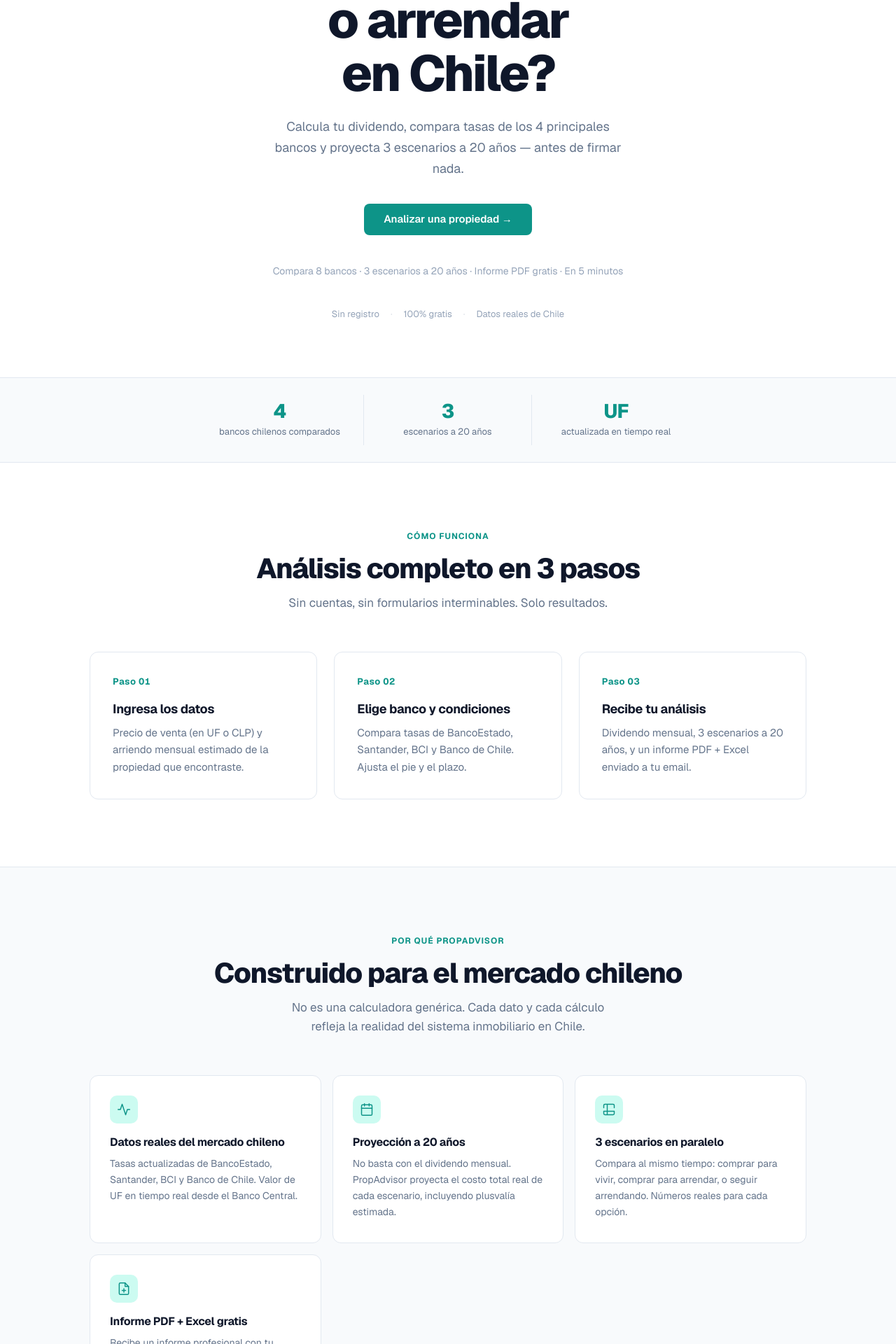
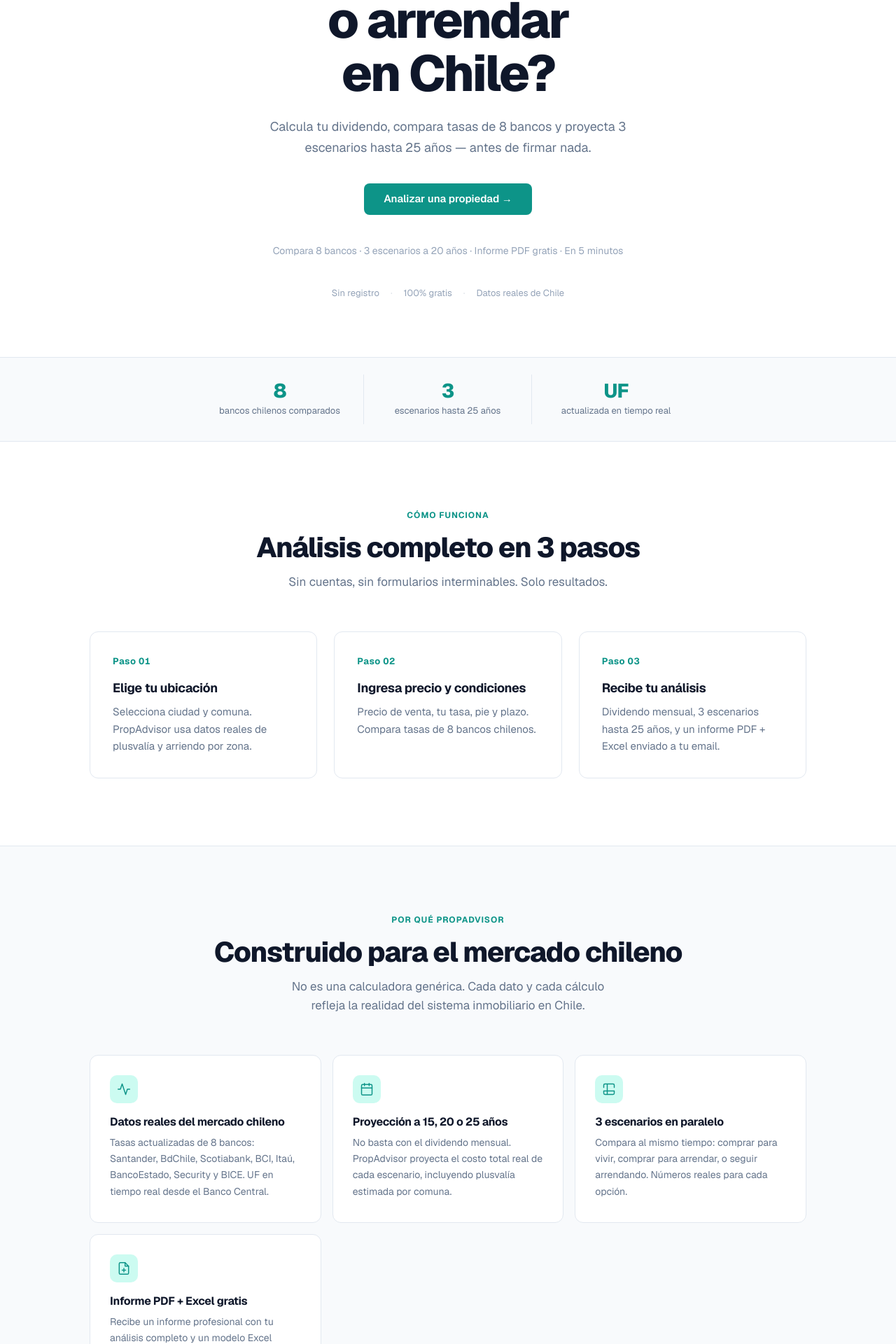
Before and after one commit to Luisfe1993/propadvisor-cl, a Next.js app: page / in a window 1280 px wide. Shown: the part 291-2211 px from the top of the page at 70% size. Built offline with nearby package versions, Linux system fonts and the light colour scheme; no server answers.

Commit message:
fix: update landing to 8 banks, flexible projections, city/comuna first in calculator, default manual rate, tighter guide spacing

```diff
--- a/app/calcular/page.tsx
+++ b/app/calcular/page.tsx
@@ -85,7 +85,7 @@ export default function CalcularPage() {
   const [loanTerm, setLoanTerm]         = useState(20);
   const [selectedBankId, setSelectedBankId] = useState("santander");
   const [monthlyCosts, setMonthlyCosts] = useState(200000);
-  const [rateMode, setRateMode]         = useState<RateMode>("referential");
+  const [rateMode, setRateMode]         = useState<RateMode>("manual");
   const [manualRate, setManualRate]      = useState("");
   const [manualBankName, setManualBankName] = useState("");
   const [hasPreApproval, setHasPreApproval] = useState(false);
@@ -264,73 +264,7 @@ export default function CalcularPage() {
               </legend>
               <div style={{ marginTop: "20px", display: "flex", flexDirection: "column", gap: "16px" }}>
 
-                {/* Price */}
-                <div>
-                  <label htmlFor="price-input" style={labelSx}>
-                    Precio de venta <span aria-label="obligatorio">*</span>
-                  </label>
-                  <div style={{ display: "flex", gap: "8px" }}>
-                    <input
-                      id="price-input"
-                      type="text"
-                      inputMode="numeric"
-                      value={priceRaw}
-                      onChange={(e) => setPriceRaw(e.target.value)}
-                      placeholder={priceCurrency === "UF" ? "Ej: 3200" : "Ej: 120000000"}
-                      style={{ ...inputSx, flex: 1 }}
-                      onFocus={onFocus}
-                      onBlur={onBlur}
-                    />
-                    <select
-                      value={priceCurrency}
-                      onChange={(e) => setPriceCurrency(e.target.value as InputCurrency)}
-                      aria-label="Moneda del precio"
-                      style={{ ...inputSx, width: "80px", cursor: "pointer" }}
-                      onFocus={onFocus}
-                      onBlur={onBlur}
-                    >
-                      <option value="UF">UF</option>
-                      <option value="CLP">CLP</option>
-                    </select>
-                  </div>
-                  {priceCLP > 0 && (
-                    <p style={{ fontSize: "12px", color: "var(--accent)", marginTop: "5px", fontWeight: 600 }}>
-                      ≈ {priceCurrency === "UF" ? formatCLP(priceCLP) : `UF ${priceUF.toLocaleString("es-CL", { maximumFractionDigits: 0 })}`}
-                      {" · "}UF actual: {ufValue.toLocaleString("es-CL")}
-                    </p>
-                  )}
-                </div>
-
-                {/* Estimated monthly rent */}
-                <div>
-                  <label htmlFor="rent-input" style={labelSx}>
-                    Arriendo mensual estimado (CLP)
-                  </label>
-                  <input
-                    id="rent-input"
-                    type="text"
-                    inputMode="numeric"
-                    value={rentRaw}
-                    onChange={(e) => setRentRaw(e.target.value)}
-                    placeholder={suggestedRent > 0 ? `Sugerido: ${suggestedRent.toLocaleString("es-CL")}` : "Ej: 450000"}
-                    style={inputSx}
-                    onFocus={onFocus}
-                    onBlur={onBlur}
-                  />
-                  {rentCLP === 0 && suggestedRent > 0 && (
-                    <p style={{ fontSize: "12px", color: "var(--accent)", marginTop: "5px", fontWeight: 600 }}>
-                      Usando estimación: {formatCLP(suggestedRent)}/mes (cap rate {(comunaCapRate * 100).toFixed(1)}% {comunaInfo?.label || ""})
-                    </p>
-                  )}
-                  {effectiveRent > 0 && priceCLP > 0 && (
-                    <p style={{ fontSize: "12px", color: "var(--text-muted)", marginTop: "5px" }}>
-                      Rentabilidad bruta: <strong style={{ color: rentalYield >= 5 ? "#16a34a" : "var(--text-secondary)" }}>{rentalYield.toFixed(1)}%</strong> anual
-                      {rentalYield >= 5 ? " — buen retorno" : rentalYield >= 4 ? " — retorno aceptable" : " — retorno bajo"}
-                    </p>
-                  )}
-                </div>
-
-                {/* City */}
+                {/* City — FIRST so comuna context drives everything */}
                 <div>
                   <label htmlFor="city-select" style={labelSx}>Ciudad</label>
                   <select
@@ -403,6 +337,72 @@ export default function CalcularPage() {
                     {comunaInfo.metro && <p style={{ fontSize: "10px", color: "var(--accent)", marginTop: "4px", fontWeight: 600 }}>🚇 Conectividad metro/transporte público</p>}
                   </div>
                 )}
+
+                {/* Price */}
+                <div>
+                  <label htmlFor="price-input" style={labelSx}>
+                    Precio de venta <span aria-label="obligatorio">*</span>
+                  </label>
+                  <div style={{ display: "flex", gap: "8px" }}>
+                    <input
+                      id="price-input"
+                      type="text"
+                      inputMode="numeric"
+                      value={priceRaw}
+                      onChange={(e) => setPriceRaw(e.target.value)}
+                      placeholder={priceCurrency === "UF" ? "Ej: 3200" : "Ej: 120000000"}
+                      style={{ ...inputSx, flex: 1 }}
+                      onFocus={onFocus}
+                      onBlur={onBlur}
+                    />
+                    <select
+                      value={priceCurrency}
+                      onChange={(e) => setPriceCurrency(e.target.value as InputCurrency)}
+                      aria-label="Moneda del precio"
+                      style={{ ...inputSx, width: "80px", cursor: "pointer" }}
+                      onFocus={onFocus}
+                      onBlur={onBlur}
+                    >
+                      <option value="UF">UF</option>
+                      <option value="CLP">CLP</option>
+                    </select>
+                  </div>
+                  {priceCLP > 0 && (
+                    <p style={{ fontSize: "12px", color: "var(--accent)", marginTop: "5px", fontWeight: 600 }}>
+                      ≈ {priceCurrency === "UF" ? formatCLP(priceCLP) : `UF ${priceUF.toLocaleString("es-CL", { maximumFractionDigits: 0 })}`}
+                      {" · "}UF actual: {ufValue.toLocaleString("es-CL")}
+                    </p>
+                  )}
+                </div>
+
+                {/* Estimated monthly rent */}
+                <div>
+                  <label htmlFor="rent-input" style={labelSx}>
+                    Arriendo mensual estimado (CLP)
+                  </label>
+                  <input
+                    id="rent-input"
+                    type="text"
+                    inputMode="numeric"
+                    value={rentRaw}
+                    onChange={(e) => setRentRaw(e.target.value)}
+                    placeholder={suggestedRent > 0 ? `Sugerido: ${suggestedRent.toLocaleString("es-CL")}` : "Ej: 450000"}
+                    style={inputSx}
+                    onFocus={onFocus}
+                    onBlur={onBlur}
+                  />
+                  {rentCLP === 0 && suggestedRent > 0 && (
+                    <p style={{ fontSize: "12px", color: "var(--accent)", marginTop: "5px", fontWeight: 600 }}>
+                      Usando estimación: {formatCLP(suggestedRent)}/mes (cap rate {(comunaCapRate * 100).toFixed(1)}% {comunaInfo?.label || ""})
+                    </p>
+                  )}
+                  {effectiveRent > 0 && priceCLP > 0 && (
+                    <p style={{ fontSize: "12px", color: "var(--text-muted)", marginTop: "5px" }}>
+                      Rentabilidad bruta: <strong style={{ color: rentalYield >= 5 ? "#16a34a" : "var(--text-secondary)" }}>{rentalYield.toFixed(1)}%</strong> anual
+                      {rentalYield >= 5 ? " — buen retorno" : rentalYield >= 4 ? " — retorno aceptable" : " — retorno bajo"}
+                    </p>
+                  )}
+                </div>
 
                 {/* Property purpose */}
                 <div>
--- a/app/guia/GuiaSections.tsx
+++ b/app/guia/GuiaSections.tsx
@@ -91,8 +91,8 @@ export function ScrollspyNav({ active }: { active: string }) {
       </nav>
 
       {/* Mobile — horizontal pill bar */}
-      <nav aria-label="Secciones" className="lg:hidden sticky top-16 z-30 bg-white/90 backdrop-blur-md border-b border-[var(--border)] -mx-6 px-6 py-3 mb-8">
-        <div className="flex gap-2 overflow-x-auto scrollbar-hide pb-1">
+      <nav aria-label="Secciones" className="lg:hidden sticky top-14 z-30 bg-white/95 backdrop-blur-md border-b border-[var(--border)] -mx-6 px-4 py-2 mb-6">
+        <div className="flex gap-1.5 overflow-x-auto scrollbar-hide pb-0.5">
           {tocItems.map((item, i) => (
             <a
               key={item.id}
@@ -148,14 +148,14 @@ function Section({ id, number, title, children }: {
   children: React.ReactNode;
 }) {
   return (
-    <section id={id} className="scroll-mt-24 mb-20">
+    <section id={id} className="scroll-mt-24 mb-12 sm:mb-16">
       {/* Section header */}
-      <div className="flex items-center gap-4 mb-8">
+      <div className="flex items-center gap-4 mb-6">
         <span className="flex-shrink-0 w-10 h-10 bg-[var(--accent)] text-white rounded-xl flex items-center justify-center text-sm font-bold shadow-sm">
           {number}
         </span>
         <div className="flex-1">
-          <h2 className="text-2xl sm:text-3xl font-bold text-[var(--text-primary)] tracking-tight">
+          <h2 className="text-xl sm:text-2xl lg:text-3xl font-bold text-[var(--text-primary)] tracking-tight">
             {title}
           </h2>
         </div>
--- a/app/page.tsx
+++ b/app/page.tsx
@@ -176,12 +176,12 @@ const features = [
   {
     Icon: ChartIcon,
     title: "Datos reales del mercado chileno",
-    desc: "Tasas actualizadas de BancoEstado, Santander, BCI y Banco de Chile. Valor de UF en tiempo real desde el Banco Central.",
+    desc: "Tasas actualizadas de 8 bancos: Santander, BdChile, Scotiabank, BCI, Itaú, BancoEstado, Security y BICE. UF en tiempo real desde el Banco Central.",
   },
   {
     Icon: CalendarIcon,
-    title: "Proyección a 20 años",
-    desc: "No basta con el dividendo mensual. PropAdvisor proyecta el costo total real de cada escenario, incluyendo plusvalía estimada.",
+    title: "Proyección a 15, 20 o 25 años",
+    desc: "No basta con el dividendo mensual. PropAdvisor proyecta el costo total real de cada escenario, incluyendo plusvalía estimada por comuna.",
   },
   {
     Icon: CompareIcon,
@@ -272,8 +272,8 @@ export default function Home() {
               margin: "0 auto 36px",
             }}
           >
-            Calcula tu dividendo, compara tasas de los 4 principales bancos
-            y proyecta 3 escenarios a 20 años — antes de firmar nada.
+            Calcula tu dividendo, compara tasas de 8 bancos
+            y proyecta 3 escenarios hasta 25 años — antes de firmar nada.
           </p>
 
           {/* CTAs */}
@@ -343,8 +343,8 @@ export default function Home() {
           }}
         >
           {[
-            { value: "4", label: "bancos chilenos comparados" },
-            { value: "3", label: "escenarios a 20 años" },
+            { value: "8", label: "bancos chilenos comparados" },
+            { value: "3", label: "escenarios hasta 25 años" },
             { value: "UF", label: "actualizada en tiempo real" },
           ].map((stat, i) => (
             <div
@@ -422,18 +422,18 @@ export default function Home() {
             {[
               {
                 n: "01",
-                title: "Ingresa los datos",
-                desc: "Precio de venta (en UF o CLP) y arriendo mensual estimado de la propiedad que encontraste.",
+                title: "Elige tu ubicación",
+                desc: "Selecciona ciudad y comuna. PropAdvisor usa datos reales de plusvalía y arriendo por zona.",
               },
               {
                 n: "02",
-                title: "Elige banco y condiciones",
-                desc: "Compara tasas de BancoEstado, Santander, BCI y Banco de Chile. Ajusta el pie y el plazo.",
+                title: "Ingresa precio y condiciones",
+                desc: "Precio de venta, tu tasa, pie y plazo. Compara tasas de 8 bancos chilenos.",
               },
               {
                 n: "03",
                 title: "Recibe tu análisis",
-                desc: "Dividendo mensual, 3 escenarios a 20 años, y un informe PDF + Excel enviado a tu email.",
+                desc: "Dividendo mensual, 3 escenarios hasta 25 años, y un informe PDF + Excel enviado a tu email.",
               },
             ].map((step) => (
               <li key={step.n}>
```
Also changed, not shown: app/guia/page.tsx (+1 -1 lines).
